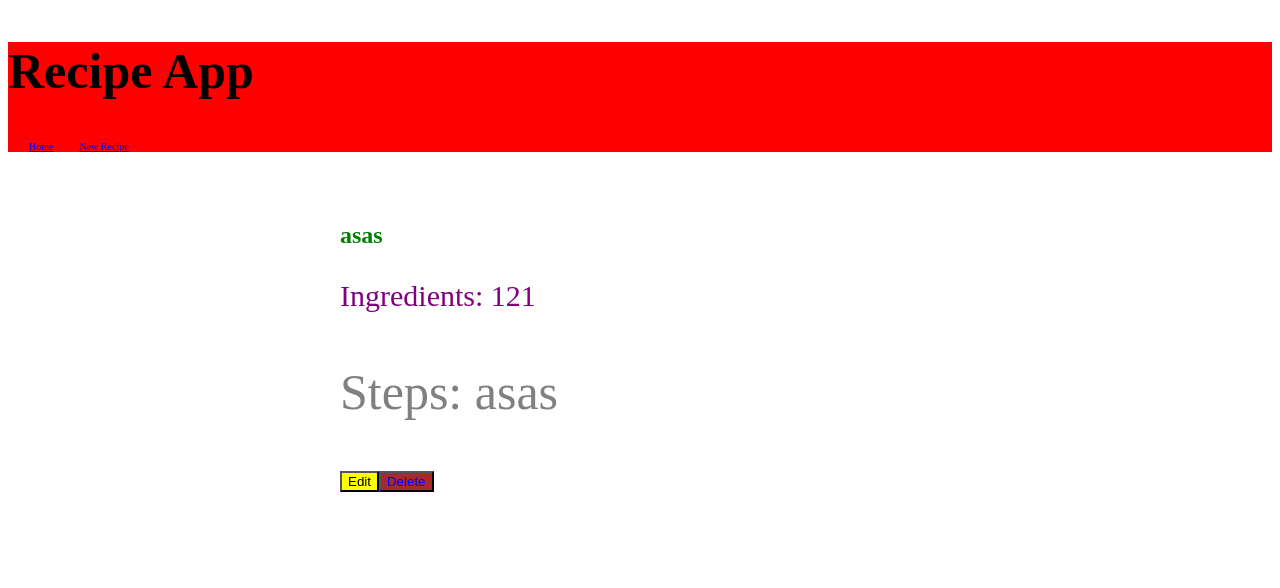
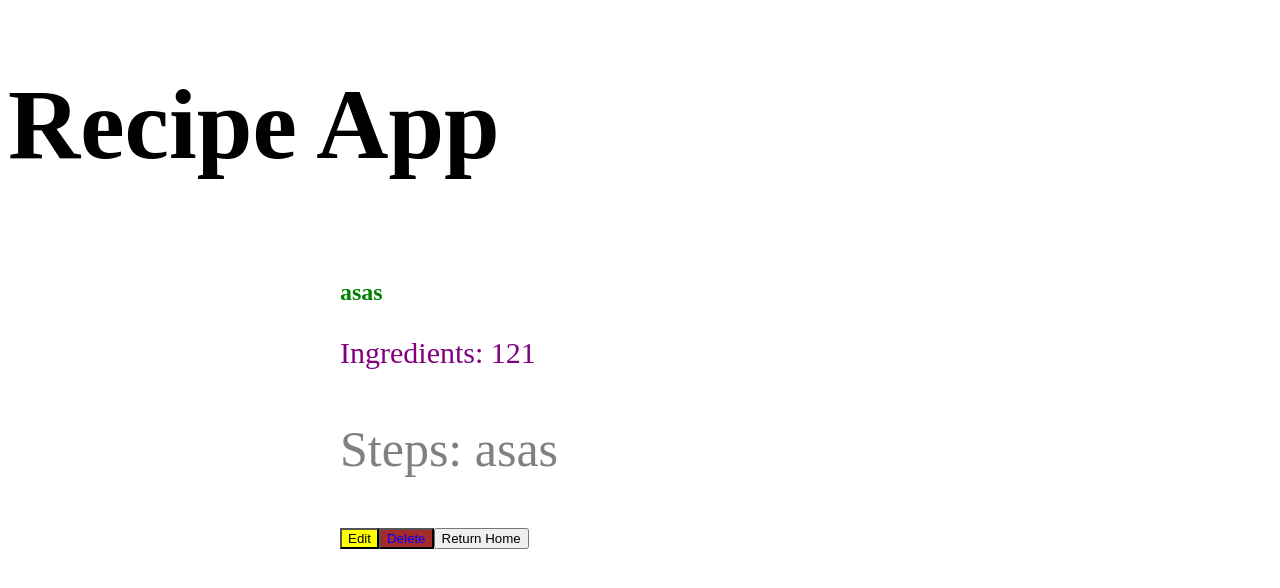
Before and after one commit to Daksh2060/cmpt372---asn2, a React (Create React App) app: page /recipes/0dfb in a window 1280 px wide. Shown: the top 588 px of the page. Built offline with nearby package versions, Linux system fonts and the light colour scheme; data requests are answered from the project's data file.

Commit message:
Removed header

```diff
--- a/src/AddRecipe.js
+++ b/src/AddRecipe.js
@@ -8,6 +8,10 @@ const AddRecipe = () => {
     const [steps, setSteps] = useState('');
     const [isPending, setIsPending] = useState(false);
     const navigate = useNavigate();
+
+    const handleHome = () => {
+        navigate('/');
+      }
 
     const handleSubmit = (e)=> {
         e.preventDefault();
@@ -44,6 +48,7 @@ const AddRecipe = () => {
                 { !isPending && <button className="recipe-delete">Save</button> }
                 { isPending && <button className="recipe-save" disabled>Saving Recipe...</button> }
             </form>
+            <button className="return-home" onClick={handleHome}>Return Home</button>
         </div>
     );
 }
--- a/src/App.js
+++ b/src/App.js
@@ -1,4 +1,4 @@
-import Navbar from './Navbar';
+
 import Home from './Home';
 import { BrowserRouter as Router, Routes, Route } from "react-router-dom";
 import AddRecipe from './AddRecipe';
@@ -9,7 +9,7 @@ function App() {
   return (
     <Router>
       <div className="App">
-        < Navbar />
+      <h1 className="home-title">Recipe App</h1>
         <div className="content">
           <Routes>
             <Route exact path="/" element={<Home />}></Route>
--- a/src/Home.Js
+++ b/src/Home.Js
@@ -1,5 +1,6 @@
 import RecipeList from "./RecipeList";
 import useFetch from "./useFetch";
+import { Link } from "react-router-dom";
 
 const Home = () => {
 
@@ -7,10 +8,11 @@ const Home = () => {
 
     return (
         <div className="home">
-            <h2 className="title">Saved Recipes</h2>
+            <h2 className="saved-title">Saved Recipes</h2>
             { error && <div>{error}</div>}
             { isLoading && <div>Loading...</div> }
             { recipes && <RecipeList recipes = {recipes}/> }
+            <Link to="/add">New Recipe</Link>
         </div>
     );
 }
--- a/src/Navbar.js
+++ /dev/null
@@ -1,15 +0,0 @@
-import { Link } from "react-router-dom";
-
-const Navbar = () => {
-    return (
-        <nav className="navbar">
-            <h1>Recipe App</h1>
-            <div className="links">
-                <Link to="/">Home</Link>
-                <Link to="/add">New Recipe</Link>
-            </div>
-        </nav>
-    );
-}
-
-export default Navbar;
--- a/src/RecipeDetails.js
+++ b/src/RecipeDetails.js
@@ -33,6 +33,10 @@ const Details = () => {
   const handleEdit = () => {
     setIsEditing(true);
   };
+
+  const handleHome = () => {
+    navigate('/');
+  }
 
   const handleSubmit = (e) => {
     e.preventDefault();
@@ -70,6 +74,7 @@ const Details = () => {
           { !isPending && <button>Save</button> }
           { isPending && <button disabled>Saving Recipe...</button> }
         </form>
+        <button className="return-home" onClick={handleHome}>Return Home</button>
       </div>
       ) : (
         <div>
@@ -78,6 +83,7 @@ const Details = () => {
           <p className="recipe-steps">Steps: {recipe.steps}</p>
           <button className="recipe-edit" onClick={handleEdit}>Edit</button>
           <button className="recipe-delete" onClick={handleDelete}>Delete</button>
+          <button className="return-home" onClick={handleHome}>Return Home</button>
         </div>
       )}
     </div>
--- a/src/index.css
+++ b/src/index.css
@@ -1,34 +1,18 @@
-
 .content{
     max-width: 600px;
     margin: 40px auto;
     padding: 10px;
 }
 
-/*navbar*/
-.navbar{
-    background-color: red;
+
+
+
+/*homepage*/
+.home-title{
+    font-size: 100px;
 }
 
-.navbar h1{
-    font-size: 50px;
-}
-
-.navbar .links{
-    font-size: 10px;
-}
-
-.navbar a{
-    margin-left: 16px;
-    padding: 5px;
-}
-
-.navbar a:hover{
-    color: brown;
-}
-
-/*homepage*/
-.title {
+.saved-title {
     color: blue;
     font-size: 35px;
 }
@@ -80,6 +64,7 @@
 }
 
 
+
 /*add form*/
 .create h2{
     font-size: 10px;
```
